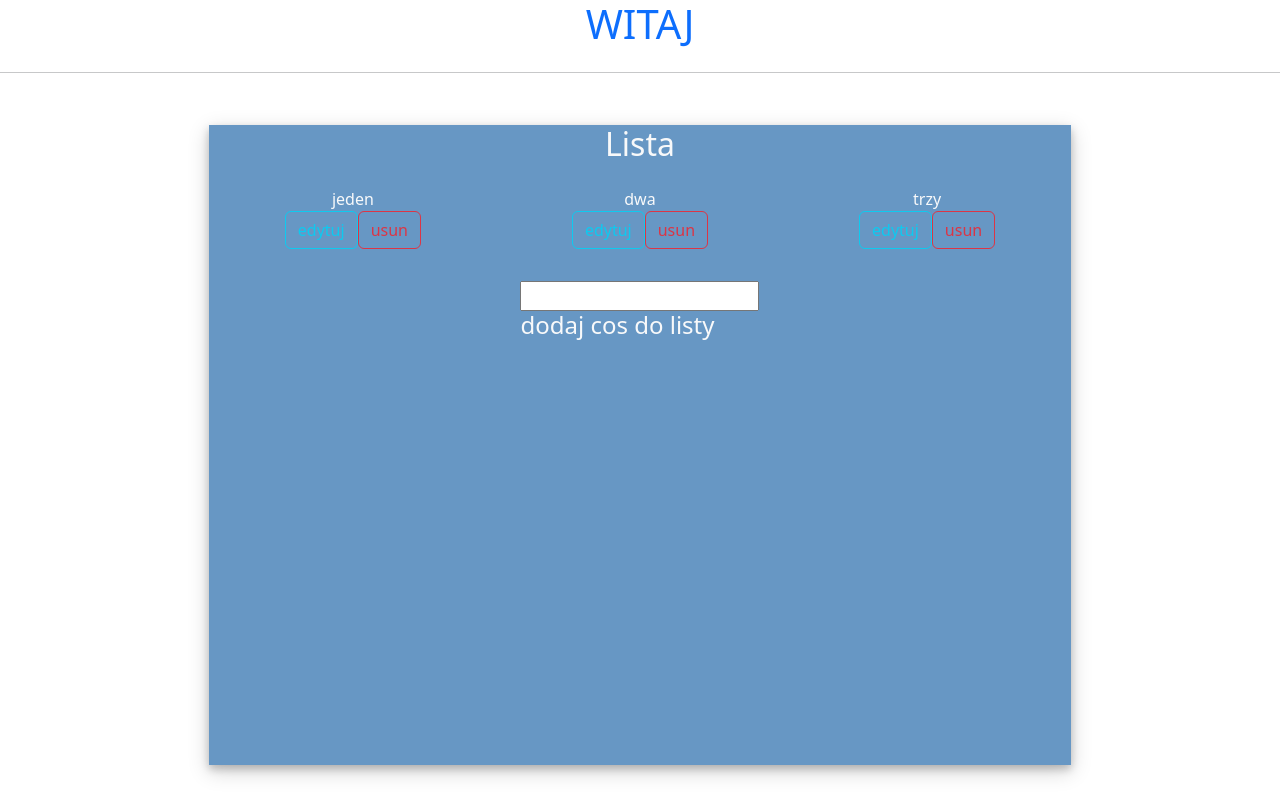
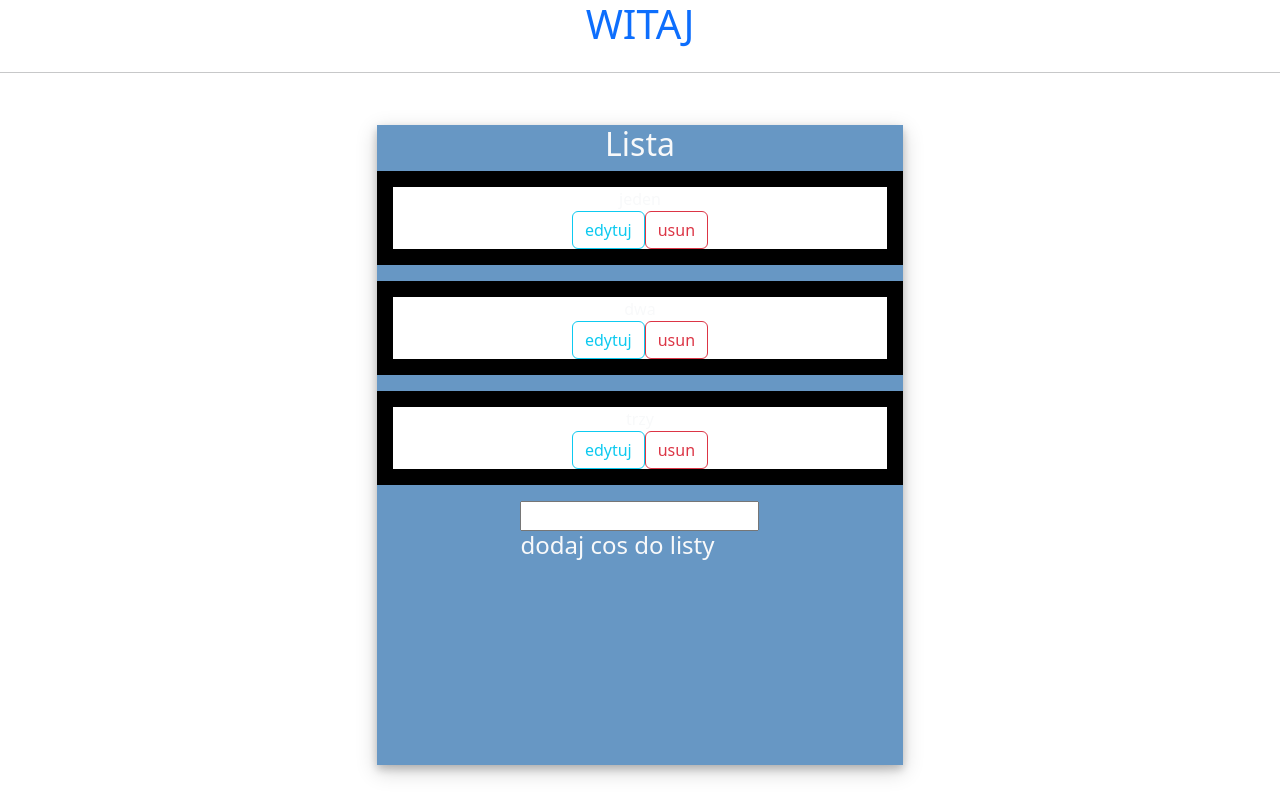
Before and after one commit to Dragonslayer49/listaTodo, a Nuxt app: page / in a window 1280 px wide. Built offline with nearby package versions, Linux system fonts and the light colour scheme.

Commit message:
w component dziala i jest edytowanie

```diff
--- a/components/Lista.vue
+++ b/components/Lista.vue
@@ -44,9 +44,12 @@ ul {
   text-align: center;
   padding: 1rem;
   width: 100%;
+  background-color:black;
+
 }
 
 li {
   width: 100%;
+  background-color:white;
 }
 </style>
--- a/pages/index.vue
+++ b/pages/index.vue
@@ -61,7 +61,7 @@ function popup() {
             <div class="row">
 
               <h2 class="d-flex justify-content-around align-self-start">Lista</h2>
-              <div id="lista" class="d-flex align-self-start justify-content-center">
+              <div id="lista" class="d-flex flex-column align-self-start justify-content-center">
 
                 <Lista
                     v-for="(item, index) in items"
@@ -98,9 +98,6 @@ function popup() {
 main {
   min-height: 100vh;
 }
-
-
-
 #blok {
 
   background-color: #6797c4;
```
